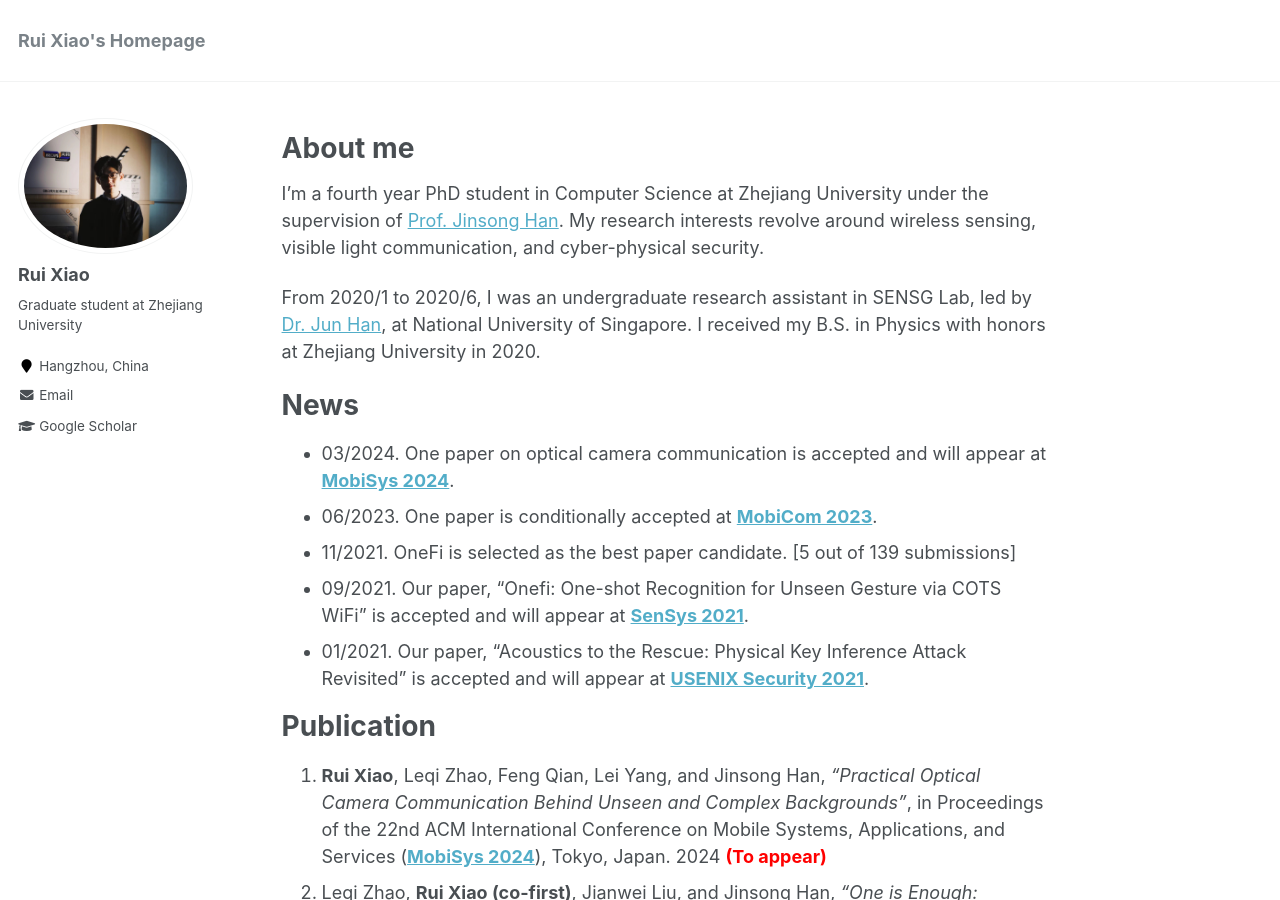
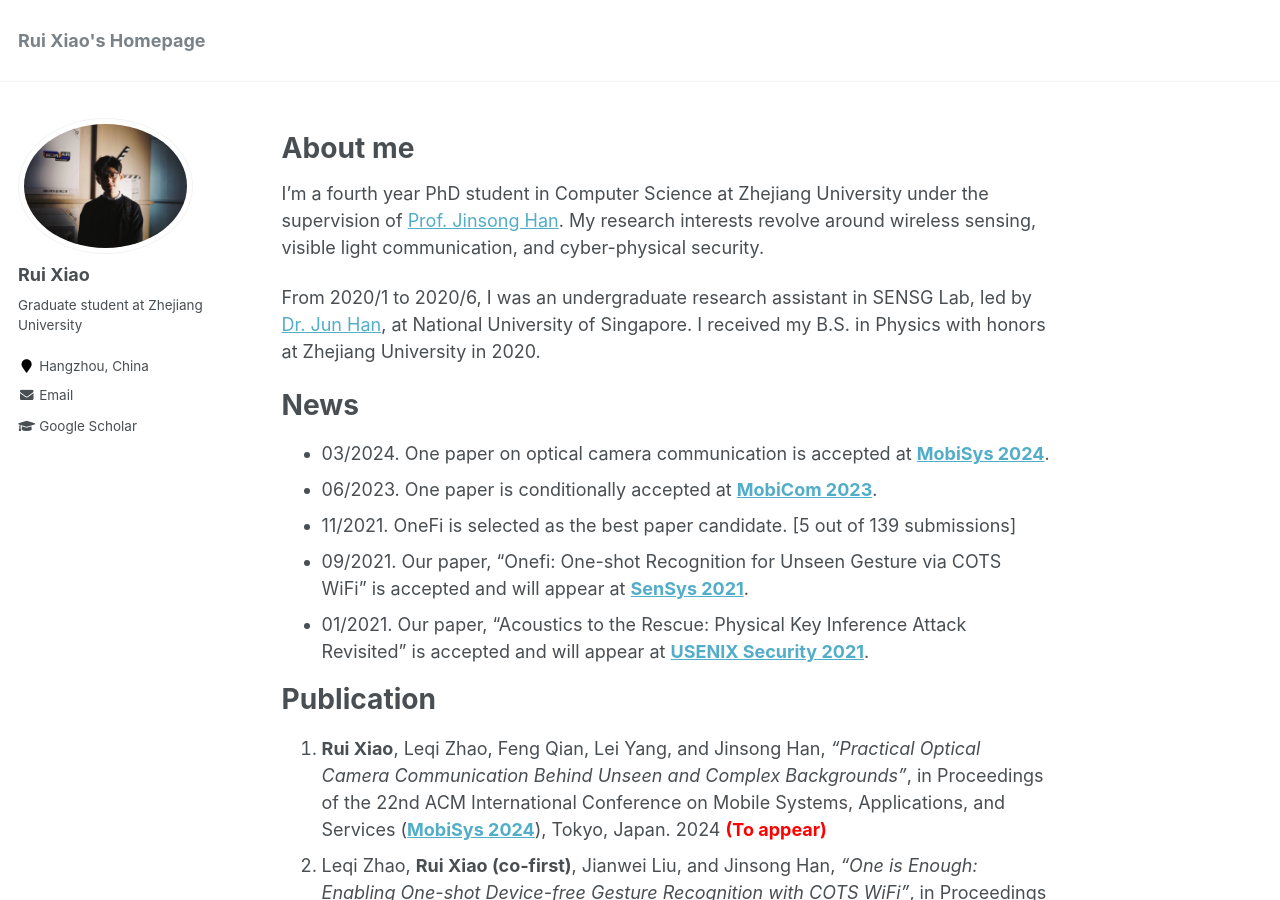
Before and after one commit to ruixiao24/ruixiao24.github.io, a Jekyll site: the page built from _pages/about.md, in a window 1280 px wide and 900 px high. Built offline with Jekyll 4.4.1, drawn with Linux system fonts in a browser that asks for light colours.

Commit message:
Update about.md

```diff
--- a/_pages/about.md
+++ b/_pages/about.md
@@ -15,7 +15,7 @@
 From 2020/1 to 2020/6, I was an undergraduate research assistant in SENSG Lab, led by [Dr. Jun Han](http://www.junhan.org/), at National University of Singapore. I received my B.S. in Physics with honors at Zhejiang University in 2020.
 
 # News
-- 03/2024. One paper on optical camera communication is accepted and will appear at **[MobiSys 2024](https://sigmobile.org/mobisys/2024/)**.
+- 03/2024. One paper on optical camera communication is accepted at **[MobiSys 2024](https://sigmobile.org/mobisys/2024/)**.
 - 06/2023. One paper is conditionally accepted at **[MobiCom 2023](https://sigmobile.org/mobicom/2023/)**.
 - 11/2021. OneFi is selected as the best paper candidate. [5 out of 139 submissions]
 - 09/2021. Our paper, “Onefi: One-shot Recognition for Unseen Gesture via COTS WiFi” is accepted and will appear at **[SenSys 2021](https://sensys.acm.org/2021/)**.
```
